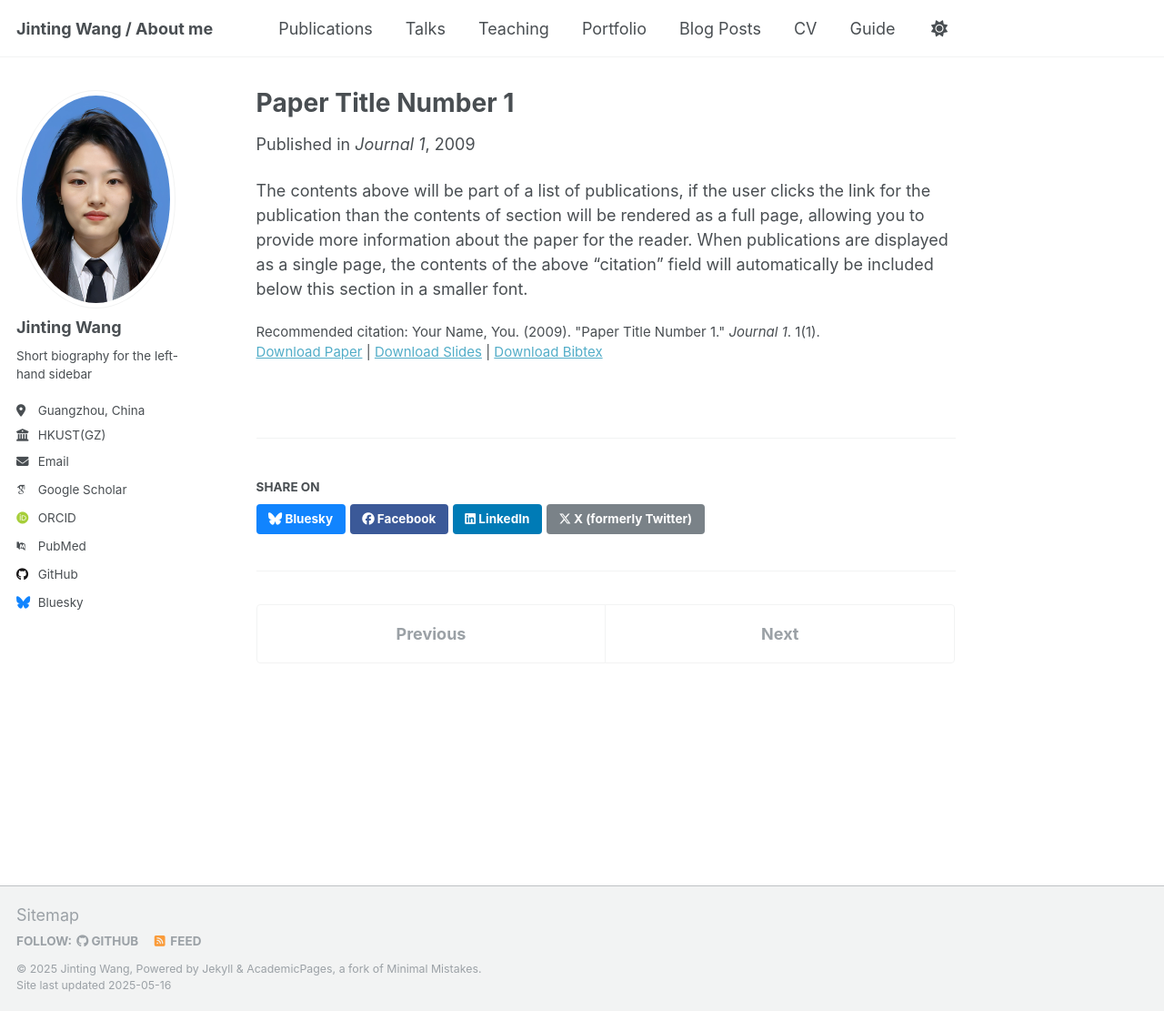
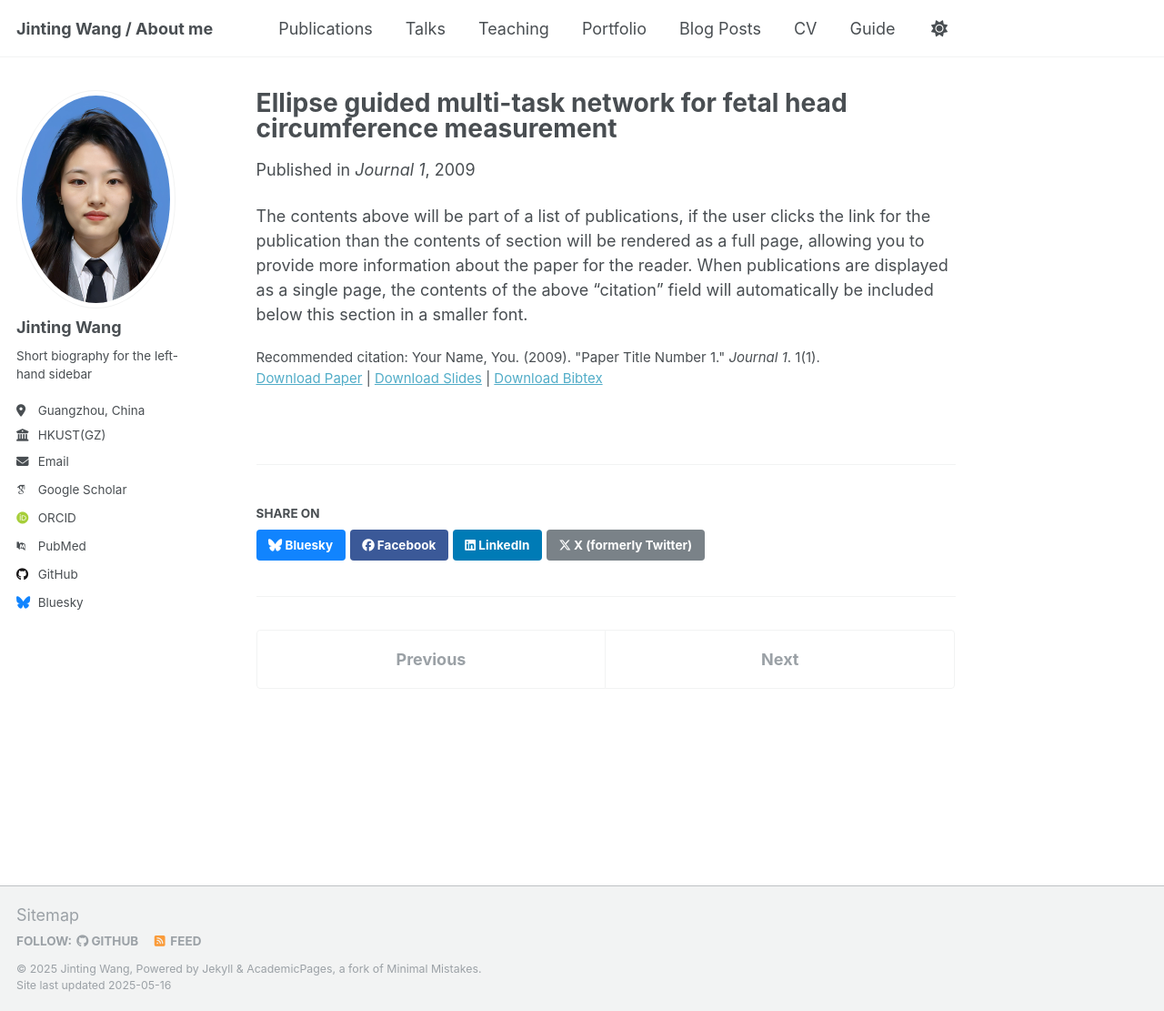
Before and after one commit to beria-moon/Beria.github.io, a Jekyll site: the page built from _publications/2009-10-01-paper-title-number-1.md, in a window 1280 px wide and 1111 px high. Shown: the whole window at 91% size. Built offline with Jekyll 4.4.1, drawn with Linux system fonts in a browser that asks for light colours; some web fonts are replaced.

Commit message:
Update 2009-10-01-paper-title-number-1.md

```diff
--- a/_publications/2009-10-01-paper-title-number-1.md
+++ b/_publications/2009-10-01-paper-title-number-1.md
@@ -1,7 +1,7 @@
 ---
-title: "Paper Title Number 1"
+title: "Ellipse guided multi-task network for fetal head circumference measurement"
 collection: publications
-category: manuscripts
+category: journal
 permalink: /publication/2009-10-01-paper-title-number-1
 excerpt: 'This paper is about the number 1. The number 2 is left for future work.'
 date: 2009-10-01
```
